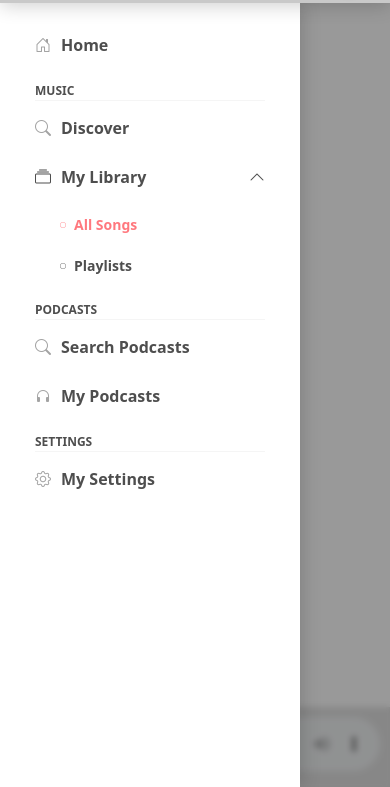
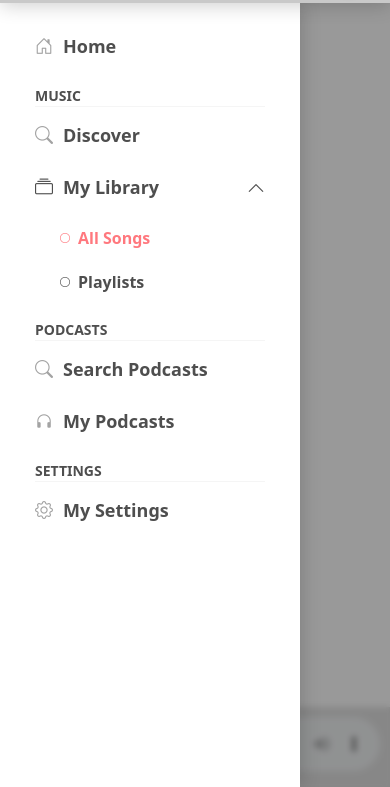
Before and after one commit to anthem89/Tuna-Music-App, a website with bundled scripts: page public/index.html in a window 390 px wide. Both pictures are taken after a click on the icon 41 px from the left and 30 px from the top of the page. Shown: the part 57-844 px from the top of the page. Built offline with nearby package versions, Linux system fonts and the light colour scheme; files whose address does not match are found by name.

Commit message:
font size adjustments

```diff
--- a/public/css/index.css
+++ b/public/css/index.css
@@ -15,7 +15,7 @@
 	--pageMask: rgba(0, 0, 0, 0.4);
 }
 
-h1,h2,h3,h4,h5,h6,
+h1, h2, h3, h4, h5, h6,
 body,
 html {
 	color: var(--regularText);
@@ -69,7 +69,7 @@ body {
 	padding: 20px 30px;
 	flex: 1;
 	overflow-y: auto;
-    overflow-x: hidden;
+	overflow-x: hidden;
 }
 
 #module-content-container>section {
@@ -84,6 +84,7 @@ body {
 	opacity: 0;
 }
 
+/* Mobile View */
 @media (max-width: 991px) {
 	#module-content-container {
 		padding: 20px 10px;
@@ -107,7 +108,7 @@ body {
 
 .accordion-flush .accordion-body {
 	padding: 0 0 15px 0;
-	font-size: 15px;
+	font-size: 16px;
 }
 
 .logo {
@@ -118,8 +119,8 @@ body {
 	height: 40px;
 	margin: 0px 10px;
 	background-color: var(--background);
-    border-radius: 30px;
-    box-shadow: 3px 3px 5px #0000005e;
+	border-radius: 30px;
+	box-shadow: 3px 3px 5px #0000005e;
 }
 
 .logo span {
@@ -162,7 +163,12 @@ body {
 	background-color: var(--background);
 }
 
+/* Mobile View */
 @media (max-width: 991px) {
+	.toggle-sidebar .sidebar {
+		left: 0;
+	}
+
 	.sidebar {
 		left: -300px;
 	}
@@ -174,15 +180,6 @@ body {
 	#footer {
 		margin-left: 300px;
 	}
-}
-
-@media (max-width: 991px) {
-	.toggle-sidebar .sidebar {
-		left: 0;
-	}
-}
-
-@media (min-width: 992px) {
 
 	.toggle-sidebar #module-content-container,
 	.toggle-sidebar #footer {
@@ -289,7 +286,7 @@ body {
 }
 
 .sidebar-nav .nav-content a i {
-	font-size: 6px;
+	font-size: 8px;
 	margin-right: 8px;
 	line-height: 0;
 	border-radius: 50%;
@@ -330,3 +327,24 @@ body {
 	padding: 10px;
 	background-color: var(--lightGray);
 }
+
+/* Mobile View */
+@media (max-width: 991px) {
+	.sidebar-nav .nav-content a i {
+		font-size: 10px;
+	}
+
+	.sidebar-nav .nav-heading {
+		font-size: 14px;
+	}
+
+	.sidebar-nav .nav-content a {
+		font-size: 16px;
+	}
+
+	.sidebar-nav .nav-link i,
+	.sidebar-nav .nav-link {
+		font-size: 18px;
+
+	}
+}
```
